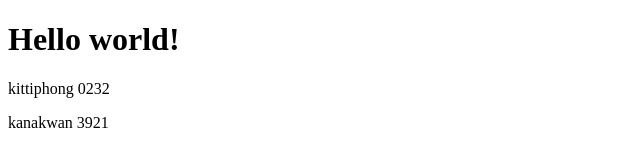
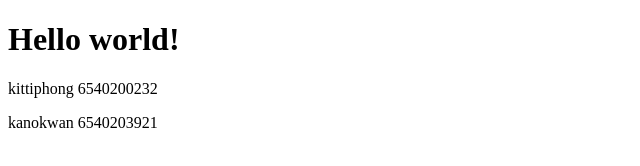
Before and after one commit to Kittiphong22/Lab03, a plain HTML site: page index.html in a window 1280 px wide. Shown: the whole page, without its empty margins (0-640 px from the left). Drawn offline with Linux system fonts and the light colour scheme.

Commit message:
hotfix_change_full_code

```diff
--- a/index.html
+++ b/index.html
@@ -6,7 +6,7 @@
 <body>
 
 <h1>Hello world!</h1>
-<p>kittiphong 0232</p>
-<p>kanakwan 3921</p>
+<p>kittiphong 6540200232</p>
+<p>kanokwan 6540203921</p>
 </body>
 </html>
```
